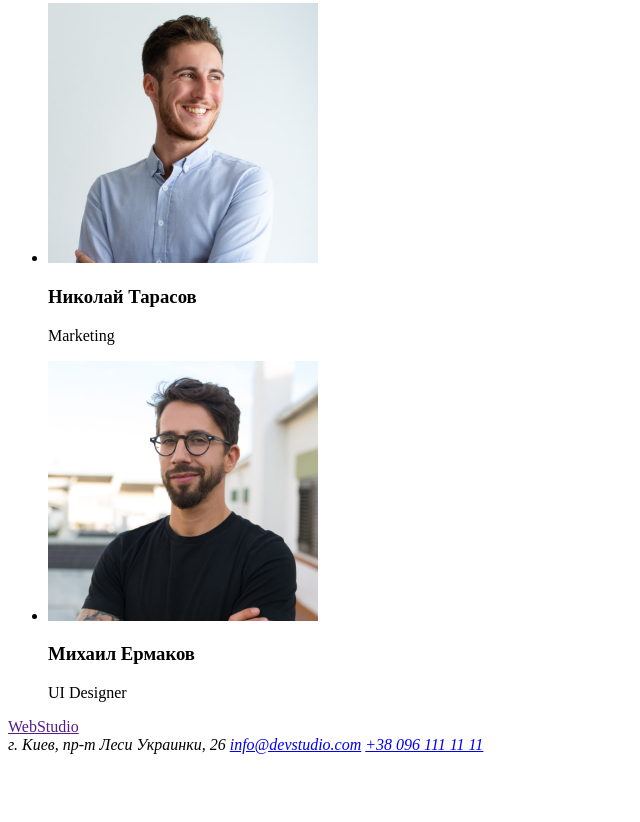
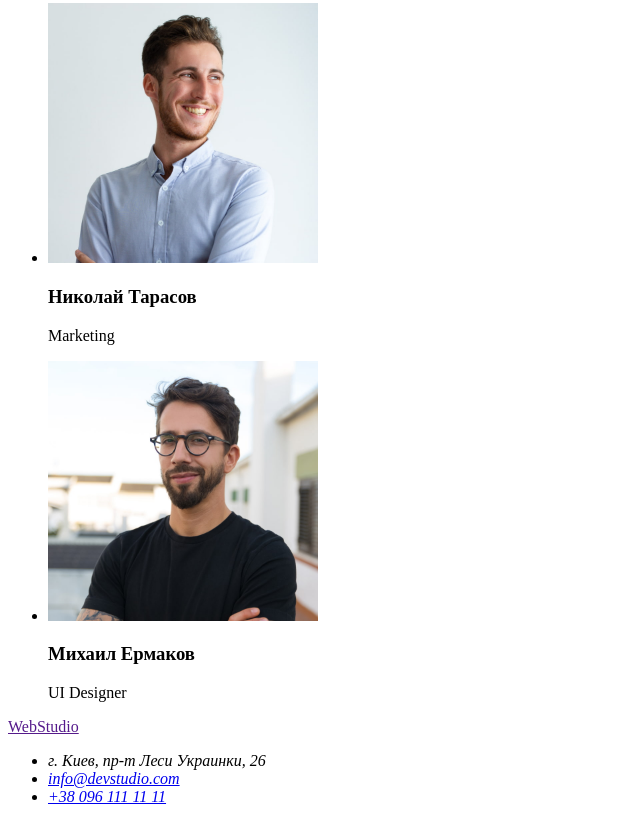
Before and after one commit to KatyaReshetilo/goit-markup-hw-01, a plain HTML site: page index.html in a window 1280 px wide. Shown: the part 2357-3179 px from the top of the page, without its empty margins (0-640 px from the left). Before the commit the page ends 3119 px from the top, so only its background shows below. Drawn offline with Linux system fonts and the light colour scheme.

Commit message:
задает структуру страницы с адресом

```diff
--- a/index.html
+++ b/index.html
@@ -88,9 +88,11 @@
     <footer>
         <a href="" target="_blank" lang="en">WebStudio</a>
             <address>
-                г. Киев, пр-т Леси Украинки, 26
-                <a href="mailto:info@devstudio.com" target="_blank">info@devstudio.com</a>
-                <a href="tel:+380961111111" target="_blank">+38 096 111 11 11</a>
+                <ul>
+                    <li>г. Киев, пр-т Леси Украинки, 26</li>
+                    <li><a href="mailto:info@devstudio.com" target="_blank">info@devstudio.com</a></li>
+                    <li><a href="tel:+380961111111" target="_blank">+38 096 111 11 11</a></li>
+                </ul>
             </address>
 
 
```
